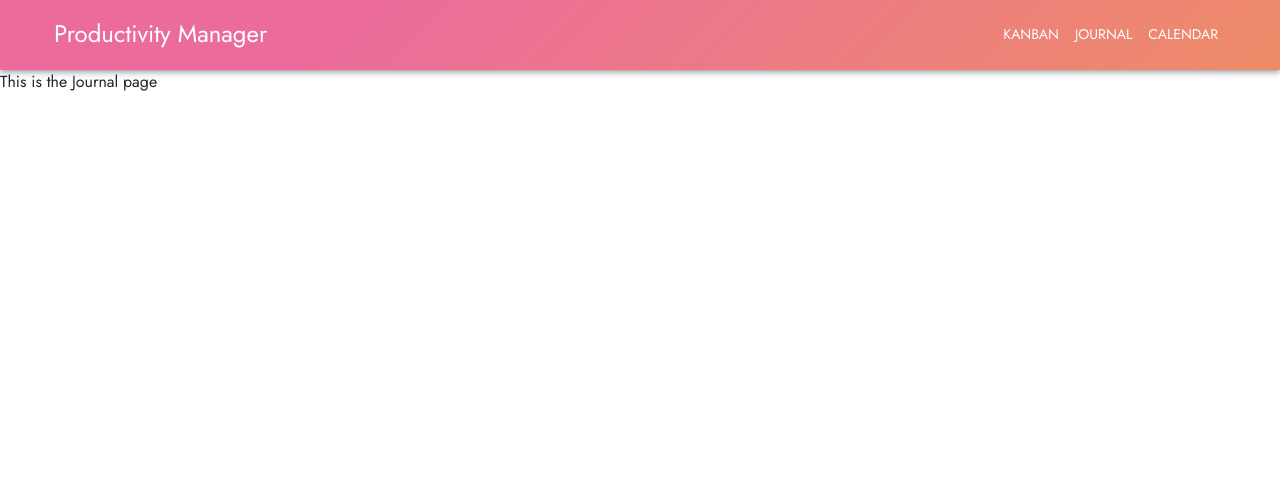
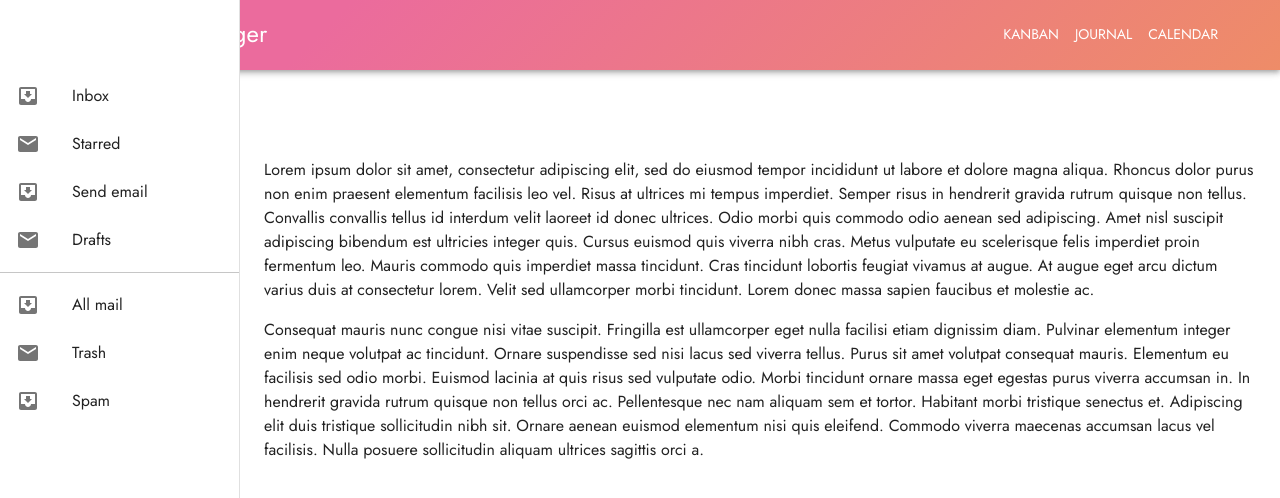
Before and after one commit to yparikh/Productivity-Homepage, a React (Create React App) app in the folder frontend/: page /journal in a window 1280 px wide. Shown: the top 498 px of the page. Built offline with nearby package versions, Linux system fonts and the light colour scheme.

Commit message:
Feat: Drawer for the Journal Page

```diff
--- a/frontend/src/views/Journal.js
+++ b/frontend/src/views/Journal.js
@@ -1,7 +1,117 @@
-import React from "react";
+import React, {Component} from "react";
+import Box from '@mui/material/Box';
+import Drawer from '@mui/material/Drawer';
+import CssBaseline from '@mui/material/CssBaseline';
+import AppBar from '@mui/material/AppBar';
+import Toolbar from '@mui/material/Toolbar';
+import List from '@mui/material/List';
+import Typography from '@mui/material/Typography';
+import Divider from '@mui/material/Divider';
+import ListItem from '@mui/material/ListItem';
+import ListItemButton from '@mui/material/ListItemButton';
+import ListItemIcon from '@mui/material/ListItemIcon';
+import ListItemText from '@mui/material/ListItemText';
+import InboxIcon from '@mui/icons-material/MoveToInbox';
+import MailIcon from '@mui/icons-material/Mail';
 
-const Journal = () => {
-    return <div>This is the Journal page</div>;
+
+const drawerWidth = 240;
+
+class Journal extends Component {
+
+    render() {
+        return (
+            <div>
+                <main className=" journalContainer">
+                    <Box sx={{
+                        display: 'flex'
+                    }}>
+                        <CssBaseline/>
+                        <Drawer
+                            variant="permanent"
+                            sx={{
+                            width: drawerWidth,
+                            flexShrink: 0,
+                            [`& .MuiDrawer-paper`]: {
+                                width: drawerWidth,
+                                boxSizing: 'border-box'
+                            }
+                        }}>
+                            <Toolbar/>
+                            <Box
+                                sx={{
+                                overflow: 'auto'
+                            }}>
+                                <List>
+                                    {['Inbox', 'Starred', 'Send email', 'Drafts'].map((text, index) => (
+                                        <ListItem key={text} disablePadding>
+                                            <ListItemButton>
+                                                <ListItemIcon>
+                                                    {index % 2 === 0
+                                                        ? <InboxIcon/>
+                                                        : <MailIcon/>}
+                                                </ListItemIcon>
+                                                <ListItemText primary={text}/>
+                                            </ListItemButton>
+                                        </ListItem>
+                                    ))}
+                                </List>
+                                <Divider/>
+                                <List>
+                                    {['All mail', 'Trash', 'Spam'].map((text, index) => (
+                                        <ListItem key={text} disablePadding>
+                                            <ListItemButton>
+                                                <ListItemIcon>
+                                                    {index % 2 === 0
+                                                        ? <InboxIcon/>
+                                                        : <MailIcon/>}
+                                                </ListItemIcon>
+                                                <ListItemText primary={text}/>
+                                            </ListItemButton>
+                                        </ListItem>
+                                    ))}
+                                </List>
+                            </Box>
+                        </Drawer>
+                        <Box
+                            component="main"
+                            sx={{
+                            flexGrow: 1,
+                            p: 3
+                        }}>
+                            <Toolbar/>
+                            <Typography paragraph>
+                                Lorem ipsum dolor sit amet, consectetur adipiscing elit, sed do eiusmod tempor
+                                incididunt ut labore et dolore magna aliqua. Rhoncus dolor purus non enim
+                                praesent elementum facilisis leo vel. Risus at ultrices mi tempus imperdiet.
+                                Semper risus in hendrerit gravida rutrum quisque non tellus. Convallis convallis
+                                tellus id interdum velit laoreet id donec ultrices. Odio morbi quis commodo odio
+                                aenean sed adipiscing. Amet nisl suscipit adipiscing bibendum est ultricies
+                                integer quis. Cursus euismod quis viverra nibh cras. Metus vulputate eu
+                                scelerisque felis imperdiet proin fermentum leo. Mauris commodo quis imperdiet
+                                massa tincidunt. Cras tincidunt lobortis feugiat vivamus at augue. At augue eget
+                                arcu dictum varius duis at consectetur lorem. Velit sed ullamcorper morbi
+                                tincidunt. Lorem donec massa sapien faucibus et molestie ac.
+                            </Typography>
+                            <Typography paragraph>
+                                Consequat mauris nunc congue nisi vitae suscipit. Fringilla est ullamcorper eget
+                                nulla facilisi etiam dignissim diam. Pulvinar elementum integer enim neque
+                                volutpat ac tincidunt. Ornare suspendisse sed nisi lacus sed viverra tellus.
+                                Purus sit amet volutpat consequat mauris. Elementum eu facilisis sed odio morbi.
+                                Euismod lacinia at quis risus sed vulputate odio. Morbi tincidunt ornare massa
+                                eget egestas purus viverra accumsan in. In hendrerit gravida rutrum quisque non
+                                tellus orci ac. Pellentesque nec nam aliquam sem et tortor. Habitant morbi
+                                tristique senectus et. Adipiscing elit duis tristique sollicitudin nibh sit.
+                                Ornare aenean euismod elementum nisi quis eleifend. Commodo viverra maecenas
+                                accumsan lacus vel facilisis. Nulla posuere sollicitudin aliquam ultrices
+                                sagittis orci a.
+                            </Typography>
+                        </Box>
+                    </Box>
+                </main>
+            </div>
+        );
+    }
 };
 
 export default Journal;
```
